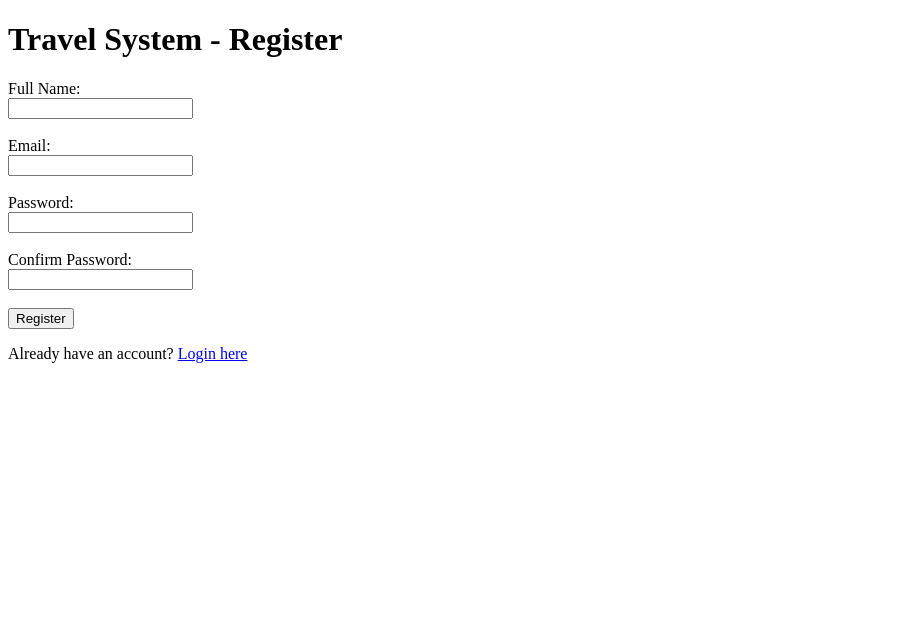
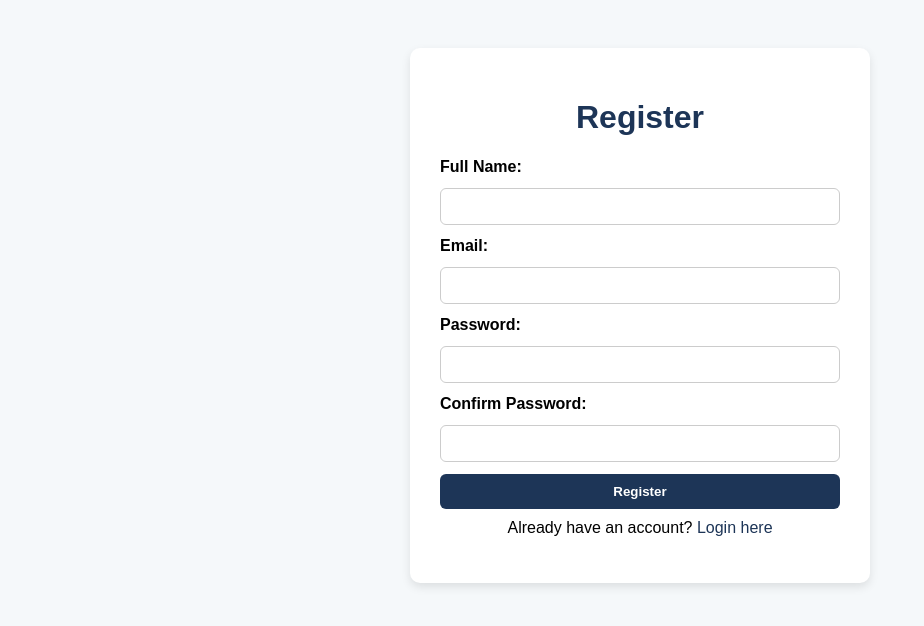
Before and after one commit to MBenieCarla/Travel_System, a Django app: template templates/Register.html in a window 1280 px wide. Shown: the top 626 px of the page, without its empty margins (0-924 px from the left). Run offline with Django 5.2, Linux system fonts and the light colour scheme; the template is opened without the code that fills it, so the values that code supplies are empty.

Commit message:
Added Css to the HtmL files

```diff
--- a/templates/Register.html
+++ b/templates/Register.html
@@ -2,23 +2,86 @@
 <html>
 <head>
   <title>Register - Travel System</title>
+  <style>
+    body {
+      font-family: Arial, sans-serif;
+      background: #f5f8fa;
+      display: flex;
+      justify-content: center;
+      align-items: flex-start;
+      padding: 40px;
+    }
+    .container {
+      background: white;
+      padding: 30px;
+      width: 100%;
+      max-width: 400px;
+      border-radius: 10px;
+      box-shadow: 0 4px 10px rgba(0,0,0,0.1);
+    }
+    h1 {
+      text-align: center;
+      color: #1d3557;
+    }
+    form {
+      display: flex;
+      flex-direction: column;
+      gap: 12px;
+      margin-top: 20px;
+    }
+    label {
+      font-weight: bold;
+    }
+    input {
+      padding: 10px;
+      border: 1px solid #ccc;
+      border-radius: 6px;
+    }
+    button {
+      background: #1d3557;
+      color: white;
+      border: none;
+      padding: 10px;
+      border-radius: 6px;
+      font-weight: bold;
+      cursor: pointer;
+    }
+    button:hover {
+      background: #457b9d;
+    }
+    p {
+      text-align: center;
+      margin-top: 10px;
+    }
+    a {
+      color: #1d3557;
+      text-decoration: none;
+    }
+    a:hover {
+      text-decoration: underline;
+    }
+  </style>
 </head>
 <body>
-  <h1>Travel System - Register</h1>
-  <form method="POST" action="/register/">
-    <label>Full Name:</label><br>
-    <input type="text" name="fullname" required><br><br>
+  <div class="container">
+    <h1>Register</h1>
+    <form method="POST" action="/register/">
+      <label>Full Name:</label>
+      <input type="text" name="fullname" required>
 
-    <label>Email:</label><br>
-    <input type="email" name="email" required><br><br>
+      <label>Email:</label>
+      <input type="email" name="email" required>
 
-    <label>Password:</label><br>
-    <input type="password" name="password" required><br><br>
+      <label>Password:</label>
+      <input type="password" name="password" required>
 
-    <label>Confirm Password:</label><br>
-    <input type="password" name="confirm_password" required><br><br>
+      <label>Confirm Password:</label>
+      <input type="password" name="confirm_password" required>
 
-    <button type="submit">Register</button>
-  </form>
+      <button type="submit">Register</button>
+    </form>
 
-  <p>Already have an account? <a href="/login/">Login here</a></p
+    <p>Already have an account? <a href="Login.html">Login here</a></p>
+  </div>
+</body>
+</html>
```
Also changed, not shown: templates/Login.html (+70 -9 lines), templates/Profile.html (+71 -5 lines), templates/logout.html (+38 -2 lines).
